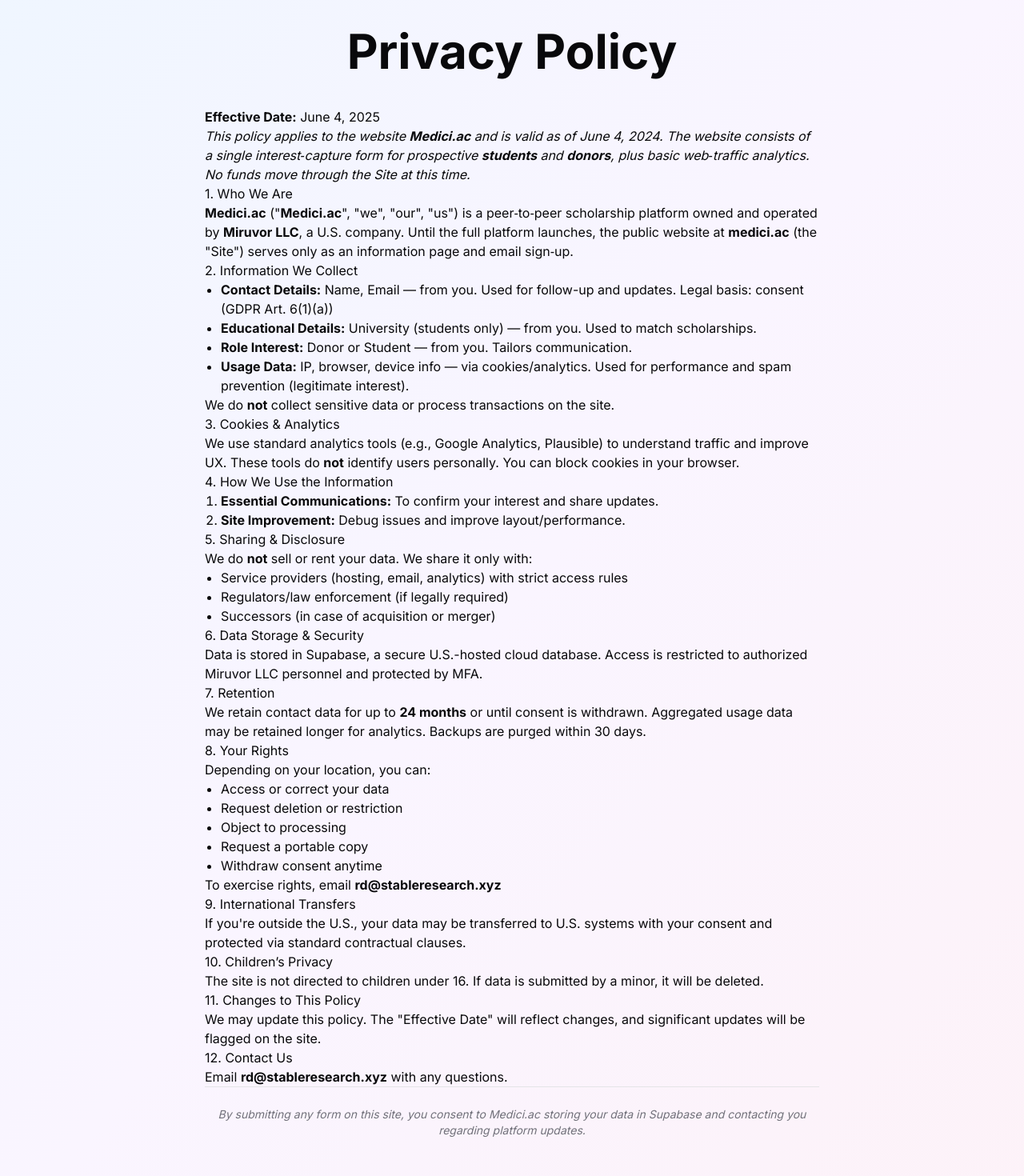
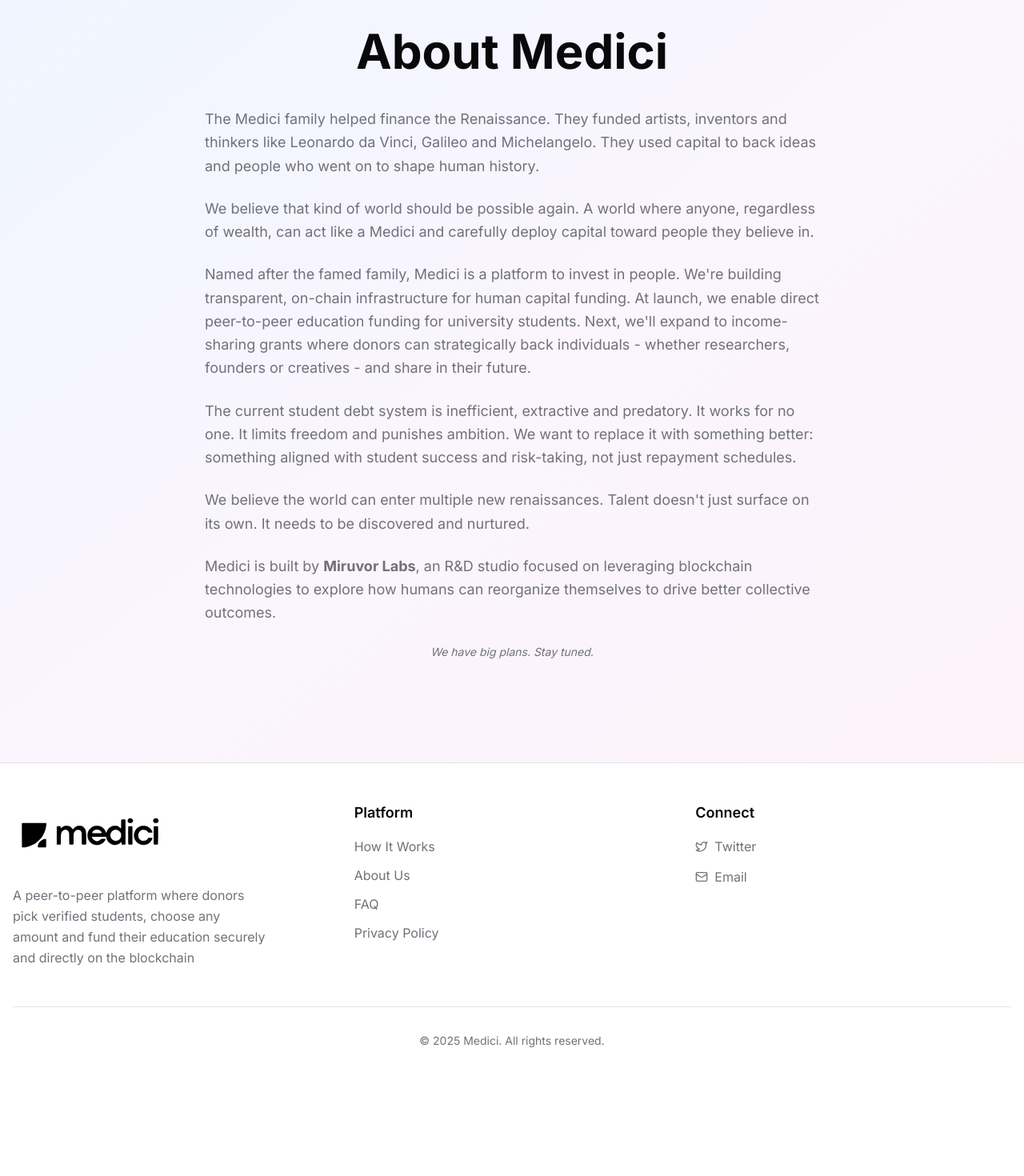
Before and after one commit to tidal3527/medici-landing, a Next.js app: page /about in a window 1280 px wide. Shown: the part 120-1590 px from the top of the page at 80% size. After the commit the page ends 1479 px from the top, so only its background shows below. Built offline with nearby package versions, Linux system fonts and the light colour scheme; no server answers.

Commit message:
about us faulty fix

```diff
--- a/app/about/page.tsx
+++ b/app/about/page.tsx
@@ -5,14 +5,8 @@ import { ArrowLeft } from "lucide-react"
 import Link from "next/link"
 import { Layout } from "@/components/layout"
 import type React from "react"
-import type { Metadata } from "next"
 
-// export const metadata: Metadata = {
-//   title: "Privacy Policy | Medici",
-//   description: "Review Medici.ac's privacy policy and data collection practices.",
-// }
-
-export default function PrivacyPolicyPage() {
+export default function AboutPage() {
   return (
     <Layout>
       <div className="min-h-screen bg-gradient-to-br from-blue-50 via-purple-50 to-pink-50 dark:from-blue-950/20 dark:via-purple-950/10 dark:to-pink-950/20">
@@ -29,82 +23,41 @@ export default function PrivacyPolicyPage() {
               transition={{ delay: 0.2 }}
               className="text-4xl md:text-6xl font-bold mb-10"
             >
-              Privacy Policy
+              About Medici
             </motion.h1>
 
             <motion.div
               initial={{ opacity: 0, y: 20 }}
               animate={{ opacity: 1, y: 0 }}
               transition={{ delay: 0.4 }}
-              className="prose prose-neutral dark:prose-invert max-w-3xl mx-auto text-left"
+              className="text-lg text-muted-foreground leading-relaxed max-w-3xl mx-auto space-y-6 text-left"
             >
-              <p><strong>Effective Date:</strong> June 4, 2025</p>
+              <p>
+                The Medici family helped finance the Renaissance. They funded artists, inventors and thinkers like Leonardo da Vinci, Galileo and Michelangelo. They used capital to back ideas and people who went on to shape human history.
+              </p>
 
-              <p><em>This policy applies to the website <strong>Medici.ac</strong> and is valid as of June 4, 2024. The website consists of a single interest‑capture form for prospective <strong>students</strong> and <strong>donors</strong>, plus basic web‑traffic analytics. No funds move through the Site at this time.</em></p>
+              <p>
+                We believe that kind of world should be possible again. A world where anyone, regardless of wealth, can act like a Medici and carefully deploy capital toward people they believe in.
+              </p>
 
-              <h3>1. Who We Are</h3>
-              <p><strong>Medici.ac</strong> ("<strong>Medici.ac</strong>", "we", "our", "us") is a peer‑to‑peer scholarship platform owned and operated by <strong>Miruvor LLC</strong>, a U.S. company. Until the full platform launches, the public website at <strong>medici.ac</strong> (the "Site") serves only as an information page and email sign‑up.</p>
+              <p>
+                Named after the famed family, Medici is a platform to invest in people. We're building transparent, on-chain infrastructure for human capital funding. At launch, we enable direct peer-to-peer education funding for university students. Next, we'll expand to income-sharing grants where donors can strategically back individuals - whether researchers, founders or creatives - and share in their future.
+              </p>
 
-              <h3>2. Information We Collect</h3>
-              <ul className="list-disc pl-5">
-                <li><strong>Contact Details:</strong> Name, Email — from you. Used for follow-up and updates. Legal basis: consent (GDPR Art. 6(1)(a))</li>
-                <li><strong>Educational Details:</strong> University (students only) — from you. Used to match scholarships.</li>
-                <li><strong>Role Interest:</strong> Donor or Student — from you. Tailors communication.</li>
-                <li><strong>Usage Data:</strong> IP, browser, device info — via cookies/analytics. Used for performance and spam prevention (legitimate interest).</li>
-              </ul>
+              <p>
+                The current student debt system is inefficient, extractive and predatory. It works for no one. It limits freedom and punishes ambition. We want to replace it with something better: something aligned with student success and risk-taking, not just repayment schedules.
+              </p>
 
-              <p>We do <strong>not</strong> collect sensitive data or process transactions on the site.</p>
+              <p>
+                We believe the world can enter multiple new renaissances. Talent doesn't just surface on its own. It needs to be discovered and nurtured.
+              </p>
 
-              <h3>3. Cookies & Analytics</h3>
-              <p>We use standard analytics tools (e.g., Google Analytics, Plausible) to understand traffic and improve UX. These tools do <strong>not</strong> identify users personally. You can block cookies in your browser.</p>
+              <p>
+                Medici is built by <strong>Miruvor Labs</strong>, an R&D studio focused on leveraging blockchain technologies to explore how humans can reorganize themselves to drive better collective outcomes.
+              </p>
 
-              <h3>4. How We Use the Information</h3>
-              <ol className="list-decimal pl-5">
-                <li><strong>Essential Communications:</strong> To confirm your interest and share updates.</li>
-                <li><strong>Site Improvement:</strong> Debug issues and improve layout/performance.</li>
-              </ol>
-
-              <h3>5. Sharing & Disclosure</h3>
-              <p>We do <strong>not</strong> sell or rent your data. We share it only with:</p>
-              <ul className="list-disc pl-5">
-                <li>Service providers (hosting, email, analytics) with strict access rules</li>
-                <li>Regulators/law enforcement (if legally required)</li>
-                <li>Successors (in case of acquisition or merger)</li>
-              </ul>
-
-              <h3>6. Data Storage & Security</h3>
-              <p>Data is stored in <a href="https://supabase.com" target="_blank" rel="noopener noreferrer">Supabase</a>, a secure U.S.-hosted cloud database. Access is restricted to authorized Miruvor LLC personnel and protected by MFA.</p>
-
-              <h3>7. Retention</h3>
-              <p>We retain contact data for up to <strong>24 months</strong> or until consent is withdrawn. Aggregated usage data may be retained longer for analytics. Backups are purged within 30 days.</p>
-
-              <h3>8. Your Rights</h3>
-              <p>Depending on your location, you can:</p>
-              <ul className="list-disc pl-5">
-                <li>Access or correct your data</li>
-                <li>Request deletion or restriction</li>
-                <li>Object to processing</li>
-                <li>Request a portable copy</li>
-                <li>Withdraw consent anytime</li>
-              </ul>
-              <p>To exercise rights, email <strong>rd@stableresearch.xyz</strong></p>
-
-              <h3>9. International Transfers</h3>
-              <p>If you're outside the U.S., your data may be transferred to U.S. systems with your consent and protected via standard contractual clauses.</p>
-
-              <h3>10. Children’s Privacy</h3>
-              <p>The site is not directed to children under 16. If data is submitted by a minor, it will be deleted.</p>
-
-              <h3>11. Changes to This Policy</h3>
-              <p>We may update this policy. The "Effective Date" will reflect changes, and significant updates will be flagged on the site.</p>
-
-              <h3>12. Contact Us</h3>
-              <p>Email <strong>rd@stableresearch.xyz</strong> with any questions.</p>
-
-              <hr />
-
-              <p className="text-center italic text-sm text-muted-foreground mt-6">
-                By submitting any form on this site, you consent to Medici.ac storing your data in Supabase and contacting you regarding platform updates.
+              <p className="italic text-sm text-muted-foreground mt-12 text-center">
+                We have big plans. Stay tuned.
               </p>
             </motion.div>
           </div>
```
